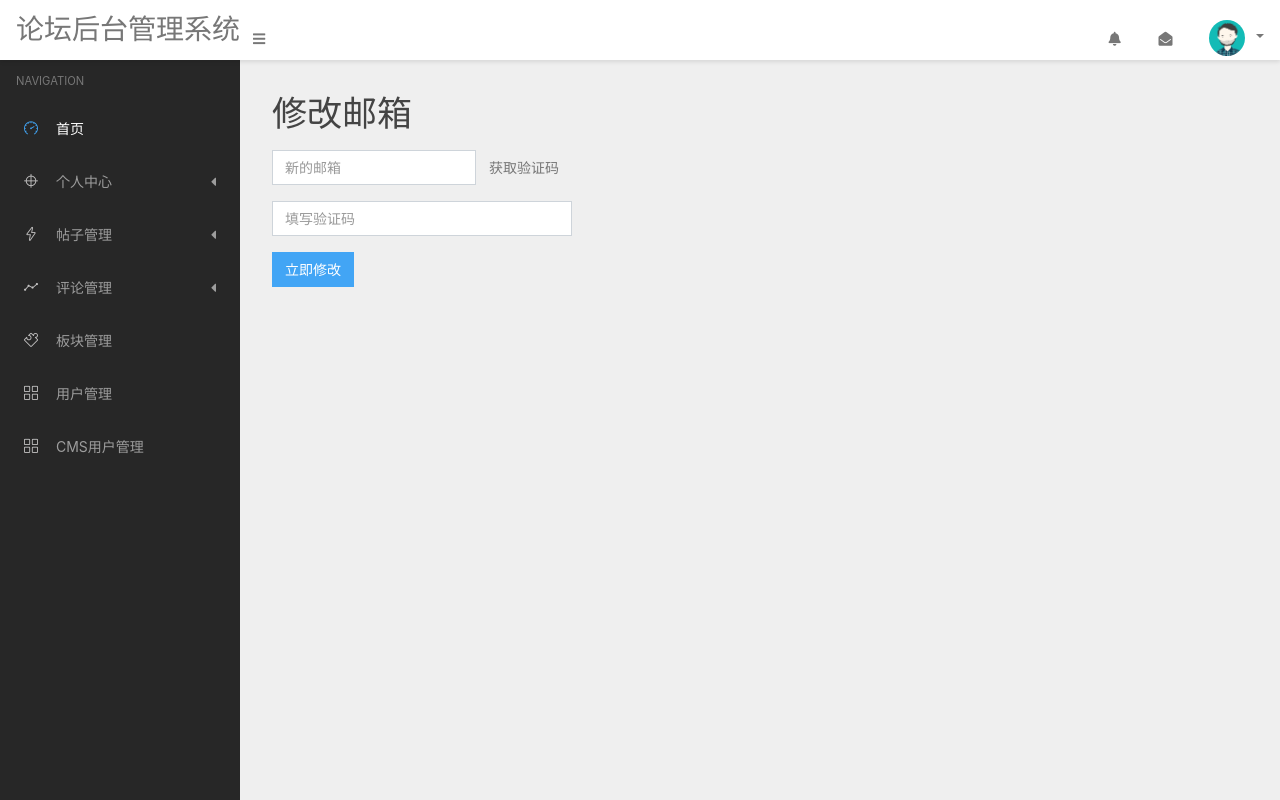
After one commit to xiaoliu66666/my_bbs, a Flask app: template templates/cms/cms_resetemail.html in a window 1280 px wide. The commit adds this page. Run offline with Flask 2, Linux system fonts and the light colour scheme; the template is opened without the code that fills it, so the values that code supplies are empty; some libraries are stand-ins or nearby versions.

Commit message:
实现发送验证码邮件

```diff
--- a/bbs.py
+++ b/bbs.py
@@ -1,6 +1,6 @@
 from flask import Flask
 import config
-from exts import db
+from exts import db, mail
 from flask_wtf import CSRFProtect
 
 
@@ -17,6 +17,7 @@ def create_app():
     app.register_blueprint(front)
 
     db.init_app(app)
+    mail.init_app(app)
     CSRFProtect(app)
 
     return app
--- a/exts.py
+++ b/exts.py
@@ -1,3 +1,5 @@
 from flask_sqlalchemy import SQLAlchemy
+from flask_mail import Mail
 
 db = SQLAlchemy()
+mail = Mail()
--- /dev/null
+++ b/static/cms/js/resetemail.js
@@ -0,0 +1,27 @@
+$(function () {
+    $('#captcha-btn').click(function (event) {
+        event.preventDefault();
+        var email = $("input[name=email]").val();
+        if (!email) {
+            bbsalert.alertInfoToast("请输入邮箱！");
+            return;
+        }
+
+        bbsajax.get({
+            'url': '/cms/email_captcha/',
+            'data': {
+                'email': email
+            },
+            'success': function (data) {
+                if (data['code'] === 200){
+                    bbsalert.alertSuccessToast(data['message']);
+                }else{
+                    bbsalert.alertInfo(data['message']);
+                }
+            },
+            'fail': function (error) {
+                bbsalert.alertNetworkError();
+            }
+        })
+    })
+});
--- a/templates/cms/cms_base.html
+++ b/templates/cms/cms_base.html
@@ -111,7 +111,7 @@
                             </li>
 
                             <li class="nav-item">
-                                <a href="layouts-fixed-header.html" class="nav-link">
+                                <a href="{{ url_for('.resetemail') }}" class="nav-link">
                                     <i class="icon icon-target"></i> 修改邮箱
                                 </a>
                             </li>
--- /dev/null
+++ b/templates/cms/cms_resetemail.html
@@ -0,0 +1,52 @@
+{% from 'common/_macros.html' import static %}
+
+{% extends "cms/cms_base.html" %}
+
+{% block title %}
+修改邮箱
+{% endblock %}
+
+{% block head %}
+<style>
+
+.form-container{
+    width:300px;
+}
+
+</style>
+
+<script src="{{ static('cms/js/resetemail.js') }}"></script>
+{% endblock %}
+
+{% block page_title %}
+{{ self.title() }}
+{% endblock %}
+
+{% block main_content %}
+<form method="post">
+    <div class="form-container">
+        <div class="form-group">
+            <div class="input-group">
+                <input type="email" class="form-control" placeholder="新的邮箱" name="email">
+                <span class="input-group-btn">
+                        <button class="btn btn-default" type="button" id="captcha-btn">
+                            <a href="">获取验证码</a>
+                        </button>
+                    </span>
+            </div>
+        </div>
+
+        <div class="form-group">
+            <div class="input-group">
+                <input type="text" class="form-control" placeholder="填写验证码" name="captcha">
+            </div>
+        </div>
+
+        <div class="form-group">
+            <div class="input-group">
+                <button type="submit" class="btn btn-primary" id="submit">立即修改</button>
+            </div>
+        </div>
+    </div>
+</form>
+{% endblock %}
--- a/templates/cms/cms_resetpwd.html
+++ b/templates/cms/cms_resetpwd.html
@@ -16,6 +16,7 @@
 
 {% block main_content %}
 <form class="form-horizontal" method="post">
+    <div class="form-container">
         <div class="form-group">
             <label for="oldPassword" class="col-sm-2 control-label">旧密码</label>
             <div class="col-sm-10">
@@ -38,5 +39,6 @@
         <div class="form-group">
             <button type="button" class="btn btn-primary" id="submit">立即保存</button>
         </div>
+    </div>
 </form>
 {% endblock %}
```
Also changed, not shown: apps/cms/views.py (+44 -3 lines), config.py (+9 -0 lines). Lines whose indentation alone changed are shown as unchanged.
